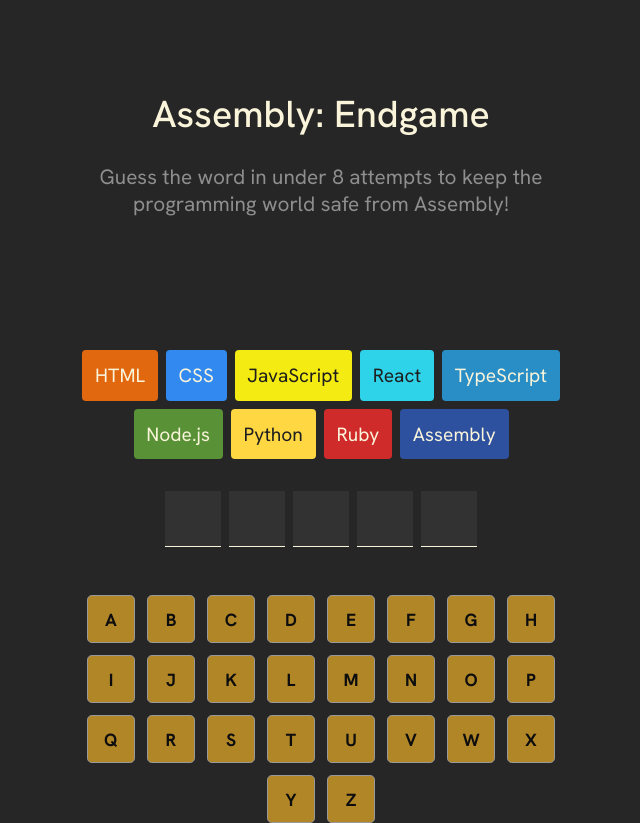
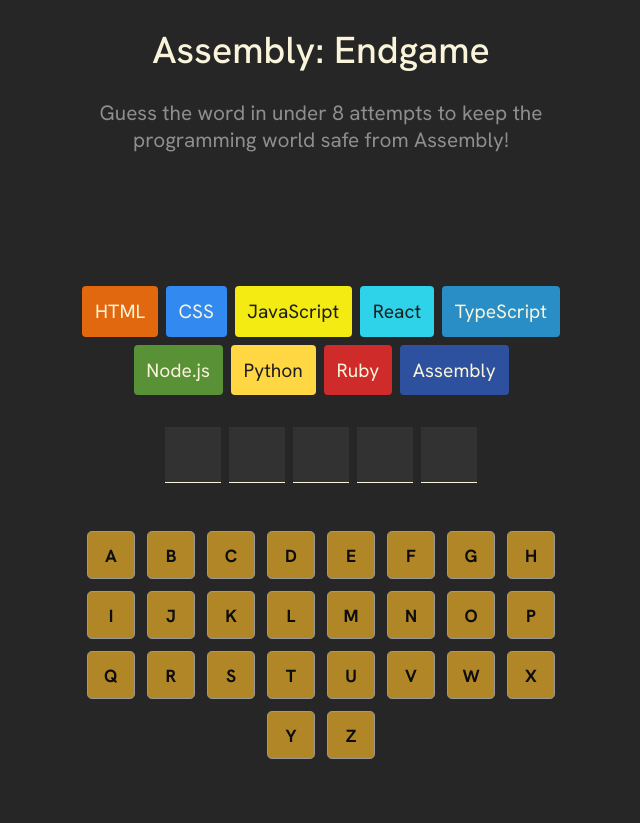
Before and after one commit to windowwelder/codepunk, a React (Vite) app: page / in a window 1280 px wide. Shown: the whole page, without its empty margins (319-959 px from the left). After the commit the page ends 800 px from the top, so only its background shows below. Built offline with nearby package versions, Linux system fonts and the light colour scheme.

Commit message:
fix: confetti

```diff
--- a/App.jsx
+++ b/App.jsx
@@ -1,6 +1,7 @@
 import React from "react"
 import { languages } from "./languages"
 import { clsx } from "clsx"
+import { useWindowSize } from 'react-use'
 import { getFarewellText, getRandomWord } from "./utils"
 import Confetti from "react-confetti"
 
@@ -22,6 +23,8 @@
     const numGuessesLeft = languages.length - 1 - wrongGuessCount
 
     const alphabet = "abcdefghijklmnopqrstuvwxyz";
+
+    const { width, height } = useWindowSize()
 
     function addGuessedLetter(letter) {
         setGuessedLetters(prevLetters =>
@@ -136,6 +139,8 @@
             <Confetti
                 recycle={false}
                 numberOfPieces={1000}
+                width={window.innerWidth}
+                height={document.documentElement.scrollHeight}
             />}
             <header>
                 <h1>Assembly: Endgame</h1>
--- a/index.css
+++ b/index.css
@@ -7,8 +7,7 @@
     font-family: "Hanken Grotesk", Arial, sans-serif;
     background-color: #262626;
     color: #D9D9D9;
-    padding: 4rem;
-    height: 100vh;
+    padding: 0rem;
 }
 
 main {
@@ -167,7 +166,6 @@
     margin-inline: auto;
     cursor: pointer;
     margin-top: 2rem;
-    margin-bottom: 2rem;
     font-size: 1.4rem;
 }
 
--- a/package.json
+++ b/package.json
@@ -18,6 +18,7 @@
     "clsx": "^2.1.1",
     "react": "^19.1.0",
     "react-confetti": "^6.4.0",
-    "react-dom": "^19.1.0"
+    "react-dom": "^19.1.0",
+    "react-use": "^17.6.0"
   }
 }
```
Also changed, not shown: 1 other file (tests, documents, lock files or other folders).
